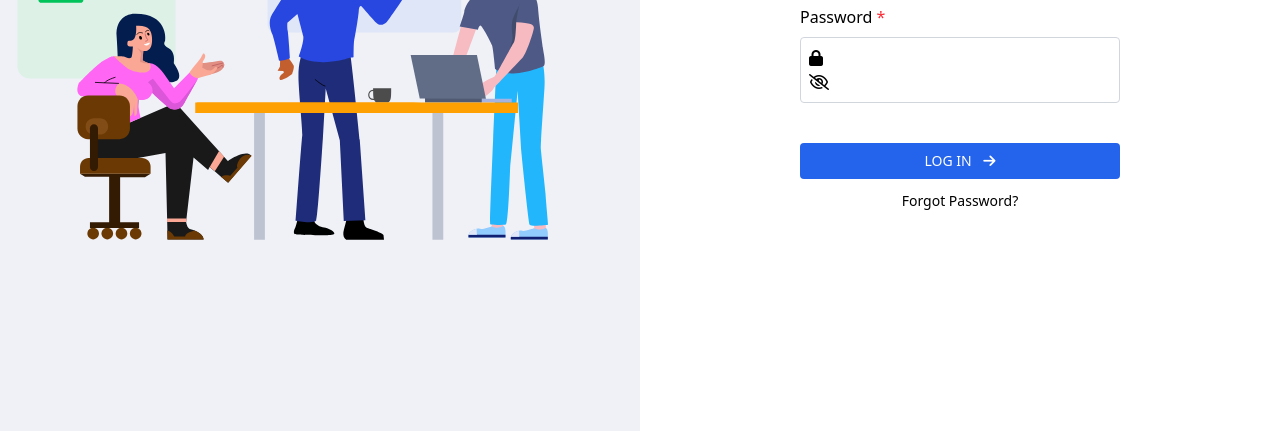
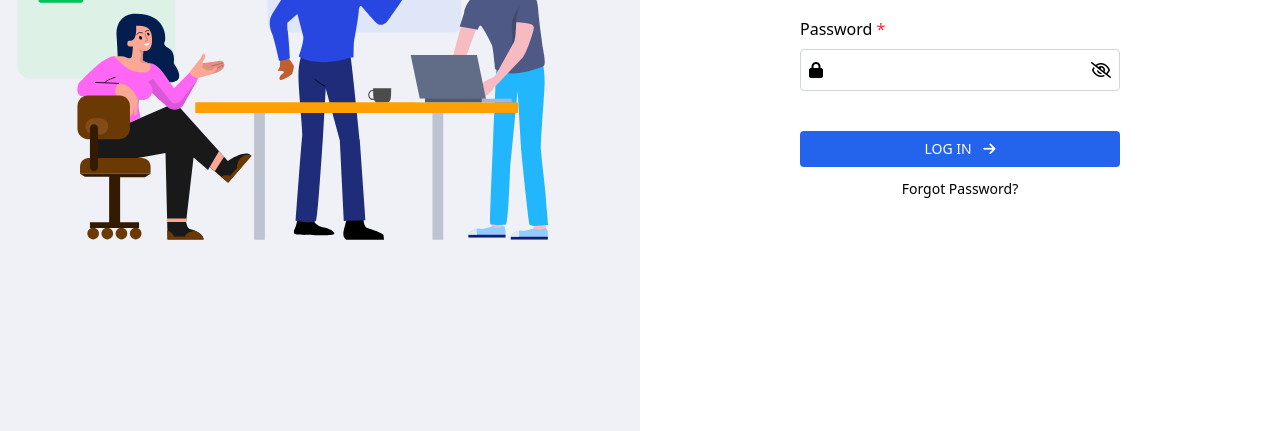
Before and after one commit to Saumiya-V/login_tailwindcss, a plain HTML site: page docs/index.html in a window 1280 px wide. Shown: the part 369-800 px from the top of the page. Drawn offline with nearby package versions, Linux system fonts and the light colour scheme.

Commit message:
Add files via upload

```diff
--- a/docs/index.html
+++ b/docs/index.html
@@ -32,12 +32,13 @@
               </div>
               <!-- Password -->
               <label for="password">Password <span class="text-red-500">*</span></label>
-              <div class="border-1 border-gray-300 rounded-sm p-2 w-80 mt-2 mb-5">
-                <i class="fa-solid fa-lock"></i>
-                <input type="password" class="outline-none w-65">
-                <span class="cursor-pointer"><i class="fa-regular fa-eye-slash"></i></span>
+             <div class="flex items-center border border-gray-300 rounded-sm p-2 w-80 mt-2 mb-5">
+                  <i class="fa-solid fa-lock mr-2"></i>
+                  <input type="password" class="outline-none flex-grow bg-transparent" />
+                  <span class="cursor-pointer ml-2"><i class="fa-regular fa-eye-slash"></i>
+                 </span>
               </div>
-               <div>
+            <div>
                 <!-- Login Button-->
                 <button class="bg-[#2463eb] text-white w-full rounded-sm p-2 text-sm font-medium mt-5 cursor-pointer">LOG IN <span class="ml-2"><i class="fa-solid fa-arrow-right"></i></span></button>
                </div>
```
